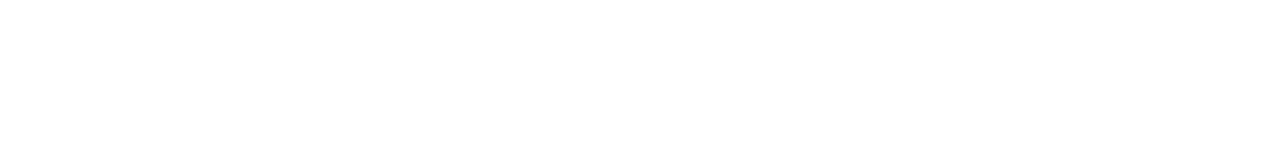
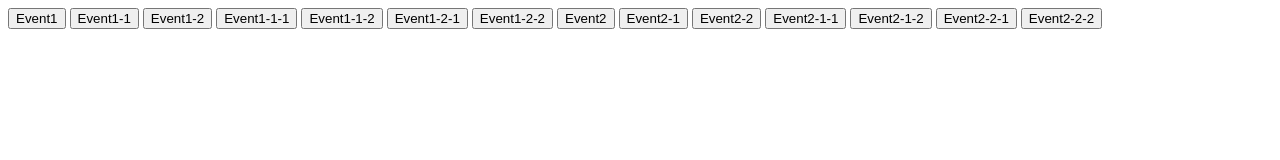
Before and after one commit to github6992/github6992.github.io, a plain HTML site: page index.html in a window 1280 px wide. Drawn offline with Linux system fonts and the light colour scheme.

Commit message:
Update index.html

```diff
--- a/index.html
+++ b/index.html
@@ -5,22 +5,21 @@
     <title>測試</title>
 </head>
 <body>
-    <!-- ga('send', 'event', 'category', 'action', 'label', value);
-<button type="button" onClick="ga('send', 'Event1', '', '', '');">Event1</button>
-<button type="button" onClick="ga('send', 'Event1', 'Event1-1', '', '');">Event1-1</button>
-<button type="button" onClick="ga('send', 'Event1', 'Event1-2', '', '');">Event1-2</button>
-<button type="button" onClick="ga('send', 'Event1', 'Event1-1', 'Event1-1-1', '');">Event1-1-1</button>
-<button type="button" onClick="ga('send', 'Event1', 'Event1-1', 'Event1-1-2', '');">Event1-1-2</button>
-<button type="button" onClick="ga('send', 'Event1', 'Event1-2', 'Event1-2-1', '');">Event1-2-1</button>
-<button type="button" onClick="ga('send', 'Event1', 'Event1-2', 'Event1-2-2', '');">Event1-2-2</button>
-<button type="button" onClick="ga('send', 'Event2', '', '', '');">Event2</button>
-<button type="button" onClick="ga('send', 'Event2', 'Event2-1', '', '');">Event2-1</button>
-<button type="button" onClick="ga('send', 'Event2', 'Event2-2', '', '');">Event2-2</button>
-<button type="button" onClick="ga('send', 'Event2', 'Event2-1', 'Event2-1-1', '');">Event2-1-1</button>
-<button type="button" onClick="ga('send', 'Event2', 'Event2-1', 'Event2-1-2', '');">Event2-1-2</button>
-<button type="button" onClick="ga('send', 'Event2', 'Event2-2', 'Event2-2-1', '');">Event2-2-1</button>
-<button type="button" onClick="ga('send', 'Event2', 'Event2-2', 'Event2-1-2', '');">Event2-2-2</button>
--->
+<!-- ga('send', 'event', 'category', 'action', 'label', value); -->
+<button type="button" onClick="ga('send', 'event', 'Event1', '', '');">Event1</button>
+<button type="button" onClick="ga('send', 'event', 'Event1', 'Event1-1', '');">Event1-1</button>
+<button type="button" onClick="ga('send', 'event', 'Event1', 'Event1-2', '');">Event1-2</button>
+<button type="button" onClick="ga('send', 'event', 'Event1', 'Event1-1', 'Event1-1-1');">Event1-1-1</button>
+<button type="button" onClick="ga('send', 'event', 'Event1', 'Event1-1', 'Event1-1-2');">Event1-1-2</button>
+<button type="button" onClick="ga('send', 'event', 'Event1', 'Event1-2', 'Event1-2-1');">Event1-2-1</button>
+<button type="button" onClick="ga('send', 'event', 'Event1', 'Event1-2', 'Event1-2-2');">Event1-2-2</button>
+<button type="button" onClick="ga('send', 'event', 'Event2', '', '');">Event2</button>
+<button type="button" onClick="ga('send', 'event', 'Event2', 'Event2-1', '');">Event2-1</button>
+<button type="button" onClick="ga('send', 'event', 'Event2', 'Event2-2', '');">Event2-2</button>
+<button type="button" onClick="ga('send', 'event', 'Event2', 'Event2-1', 'Event2-1-1');">Event2-1-1</button>
+<button type="button" onClick="ga('send', 'event', 'Event2', 'Event2-1', 'Event2-1-2');">Event2-1-2</button>
+<button type="button" onClick="ga('send', 'event', 'Event2', 'Event2-2', 'Event2-2-1');">Event2-2-1</button>
+<button type="button" onClick="ga('send', 'event', 'Event2', 'Event2-2', 'Event2-1-2');">Event2-2-2</button>
 </body>
 </html>
 <script>
@@ -31,6 +30,4 @@
 
   ga('create', 'UA-70937837-1', 'auto');
   ga('send', 'pageview');
-ga('send', 'event', 'Event1', 'Event1-1', '');
-ga('send', 'event', 'Event2', 'Event2-2', 'Event2-1-2')
 </script>
```
